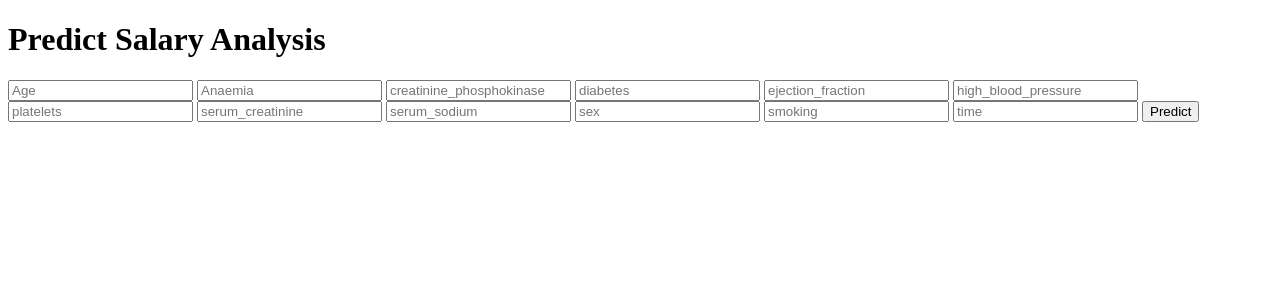
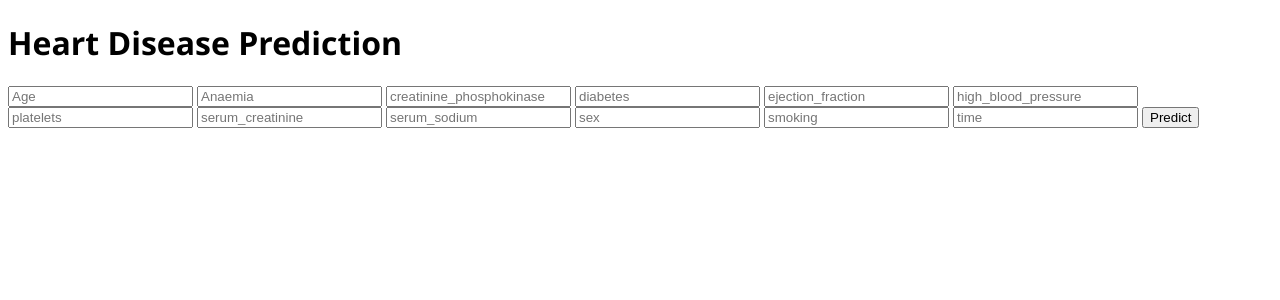
Before and after one commit to vayunekbote/Heart_Disease_Prediction, a Flask app: page / in a window 1280 px wide. Shown: the top 300 px of the page. Run offline with Flask 2, Linux system fonts and the light colour scheme; parts of the project's set-up code (start-up, migrations or seed data) failed here and were passed over.

Commit message:
Update index.html

```diff
--- a/templates/index.html
+++ b/templates/index.html
@@ -8,12 +8,16 @@
 <link href='https://fonts.googleapis.com/css?family=Arimo' rel='stylesheet' type='text/css'>
 <link href='https://fonts.googleapis.com/css?family=Hind:300' rel='stylesheet' type='text/css'>
 <link href='https://fonts.googleapis.com/css?family=Open+Sans+Condensed:300' rel='stylesheet' type='text/css'>
-
+<style>
+  h1{
+    font-family: 'Segoe UI', Tahoma, Geneva, Verdana, sans-serif;
+  }
+</style>
 </head>
 
 <body>
  <div class="login">
-	<h1>Predict Salary Analysis</h1>
+	<h1>Heart Disease Prediction</h1>
 
      <!-- Main Input For Receiving Query to our ML -->
     <form action="/predict" method="post">
```
